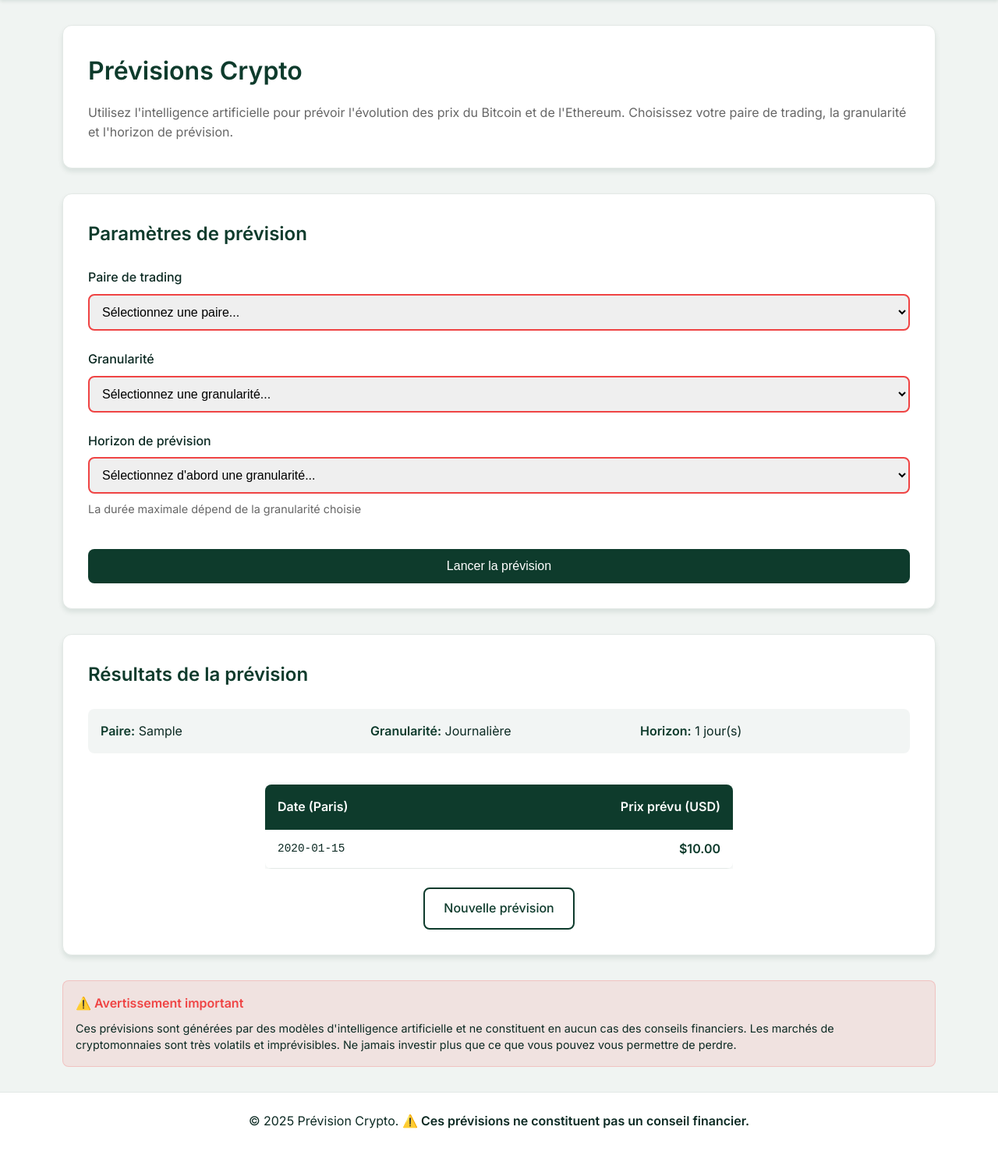
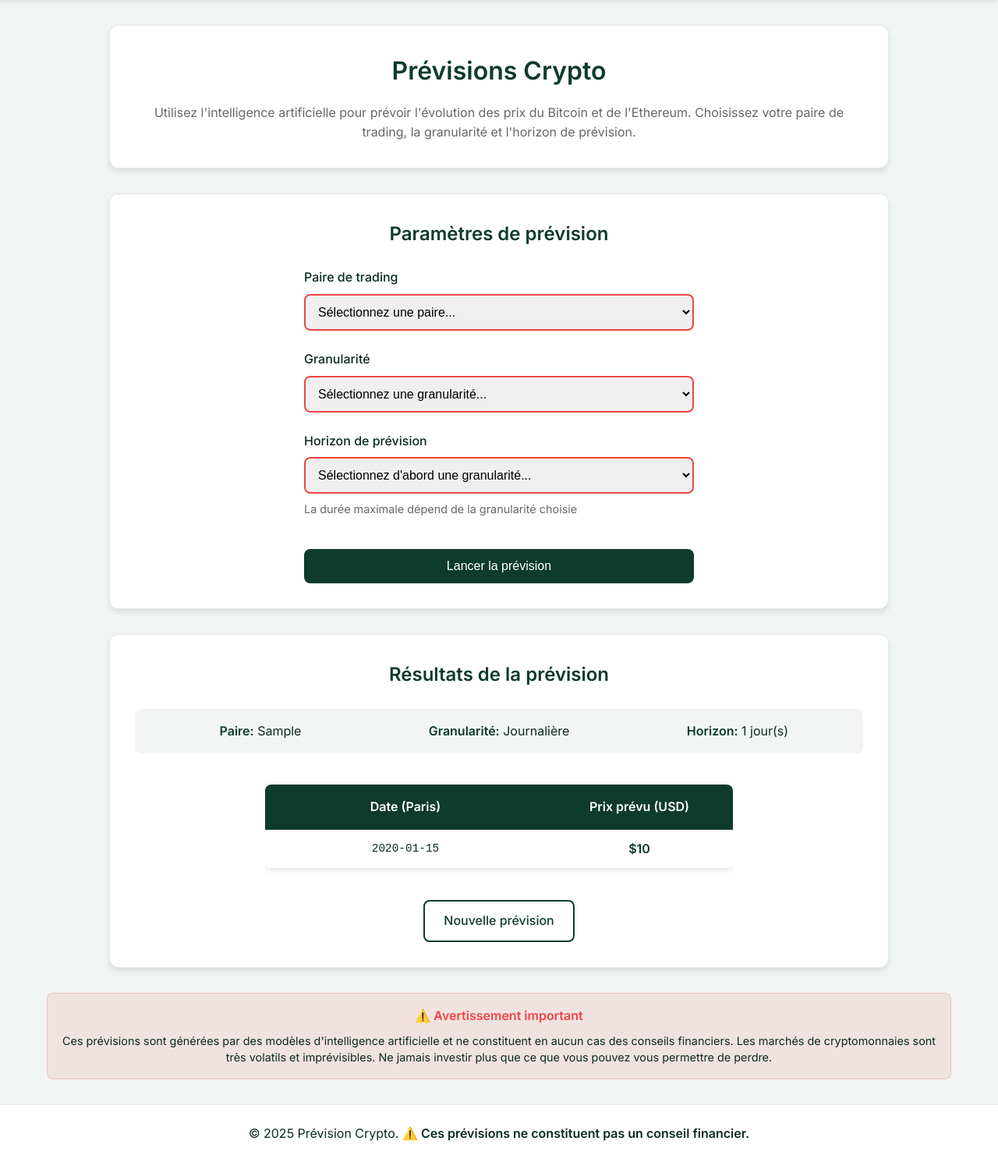
Before and after one commit to Jakimpact/prevision-crypto, a Flask app: template E4-app/templates/forecast.html in a window 1280 px wide. Shown: the part 75-1565 px from the top of the page at 78% size. Before the commit the page ends 1522 px from the top, so only its background shows below. Run offline with Flask 3, Linux system fonts and the light colour scheme; the template is opened without the code that fills it: most values are stand-ins (such as "Sample title", 1, 10 or a date in 2020).

Commit message:
style(C17): modification du design des templates de l'application

```diff
--- a/E4-app/templates/base.html
+++ b/E4-app/templates/base.html
@@ -39,6 +39,7 @@
             max-width: 1200px;
             margin: 0 auto;
             padding: 0 20px;
+            text-align: center;
         }
 
         /* Header */
@@ -93,6 +94,9 @@
             padding: 2rem;
             box-shadow: 0 4px 6px rgba(14, 59, 44, 0.1);
             border: 1px solid var(--border);
+            margin: 0 auto 2rem auto;
+            max-width: 1000px;
+            text-align: center;
         }
 
         .card-title {
@@ -106,6 +110,7 @@
         /* Forms */
         .form-group {
             margin-bottom: 1.5rem;
+            text-align: left;
         }
 
         .form-label {
@@ -115,7 +120,7 @@
             color: var(--text-dark);
         }
 
-        .form-input {
+        .form-input, .form-control {
             width: 100%;
             padding: 0.75rem;
             border: 2px solid var(--border);
@@ -125,10 +130,17 @@
             min-height: 44px; /* Accessibilité - cible tactile */
         }
 
-        .form-input:focus {
+        .form-input:focus, .form-control:focus {
             outline: none;
             border-color: var(--primary);
             box-shadow: 0 0 0 3px rgba(14, 59, 44, 0.1);
+        }
+
+        /* Centrage des formulaires */
+        .form-container {
+            max-width: 500px;
+            margin: 0 auto;
+            text-align: left;
         }
 
         /* Buttons */
@@ -175,12 +187,16 @@
         /* Messages flash */
         .flash-messages {
             margin-bottom: 1rem;
+            max-width: 800px;
+            margin-left: auto;
+            margin-right: auto;
         }
 
         .flash-message {
             padding: 0.75rem 1rem;
             border-radius: 8px;
             margin-bottom: 0.5rem;
+            text-align: center;
         }
 
         .flash-success {
--- a/E4-app/templates/forecast.html
+++ b/E4-app/templates/forecast.html
@@ -9,7 +9,6 @@
 {% endblock %}
 
 {% block content %}
-<div class="container">
     <!-- Header -->
     <div class="card" style="margin-bottom: 2rem;">
         <h1 style="color: var(--primary); margin-bottom: 1rem;">
@@ -27,6 +26,7 @@
             Paramètres de prévision
         </h2>
 
+        <div class="form-container">
             <form method="POST" action="{{ url_for('forecast') }}" id="forecastForm">
                 <!-- Protection CSRF si utilisé -->
                 {% if csrf_token %}
@@ -74,6 +74,7 @@
             </button>
             </form>
         </div>
+    </div>
 
     <!-- Résultats de prévision -->
     {% if forecast_result %}
@@ -103,13 +104,13 @@
         <!-- Tableau des prévisions -->
         <div class="forecast-table-container" style="display: flex; justify-content: center;">
             <div style="overflow-x: auto; max-width: 600px; width: 100%;">
-                <table class="forecast-table" style="width: 100%; border-collapse: collapse; margin-top: 1rem; box-shadow: 0 2px 8px rgba(14, 59, 44, 0.1); border-radius: 8px; overflow: hidden;">
+                <table class="forecast-table" style="width: 100%; border-collapse: collapse; margin: 1rem auto; box-shadow: 0 2px 8px rgba(14, 59, 44, 0.1); border-radius: 8px; overflow: hidden;">
                     <thead>
                         <tr style="background: var(--primary); color: white;">
-                            <th style="padding: 1rem; text-align: left; width: 60%;">
+                            <th style="padding: 1rem; text-align: center; width: 60%;">
                                 Date (Paris)
                             </th>
-                            <th style="padding: 1rem; text-align: right; width: 40%;">
+                            <th style="padding: 1rem; text-align: center; width: 40%;">
                                 Prix prévu (USD)
                             </th>
                         </tr>
@@ -117,11 +118,11 @@
                     <tbody>
                         {% for date, price in forecast_result %}
                         <tr style="border-bottom: 1px solid var(--border); {% if loop.index % 2 == 0 %}background: rgba(240, 244, 242, 0.5);{% endif %}">
-                            <td style="padding: 0.75rem 1rem; font-family: 'Courier New', monospace; font-size: 0.9rem; color: var(--text-dark);">
+                            <td style="padding: 0.75rem 1rem; font-family: 'Courier New', monospace; font-size: 0.9rem; color: var(--text-dark); text-align: center;">
                                 {{ date }}
                             </td>
-                            <td style="padding: 0.75rem 1rem; text-align: right; font-weight: 600; color: var(--primary); font-size: 1rem;">
-                                ${{ "%.2f"|format(price) }}
+                            <td style="padding: 0.75rem 1rem; text-align: center; font-weight: 600; color: var(--primary); font-size: 1rem;">
+                                ${{ "{:,.0f}".format(price) }}
                             </td>
                         </tr>
                         {% endfor %}
--- a/E4-app/templates/index.html
+++ b/E4-app/templates/index.html
@@ -7,7 +7,7 @@
 {% endblock %}
 
 {% block content %}
-<div style="max-width: 400px; margin: 0 auto;">
+<div class="form-container">
     <div class="card">
         <h1 class="card-title">Connexion</h1>
 
--- a/E4-app/templates/register.html
+++ b/E4-app/templates/register.html
@@ -7,7 +7,7 @@
 {% endblock %}
 
 {% block content %}
-<div style="max-width: 400px; margin: 0 auto;">
+<div class="form-container">
     <div class="card">
         <h1 class="card-title">Créer un compte</h1>
 
```
Also changed, not shown: E4-app/services/ohlcv.py (+13 -5 lines), E4-app/templates/charts.html (+21 -6 lines), E4-app/templates/dashboard.html (+10 -17 lines). Lines whose indentation alone changed are shown as unchanged.
